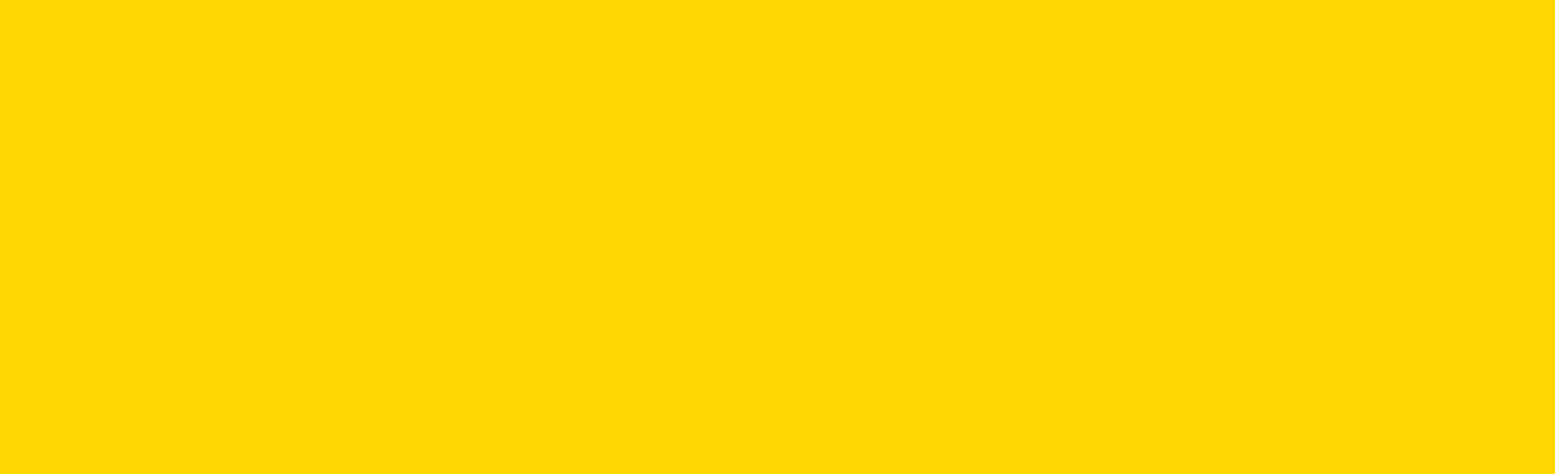
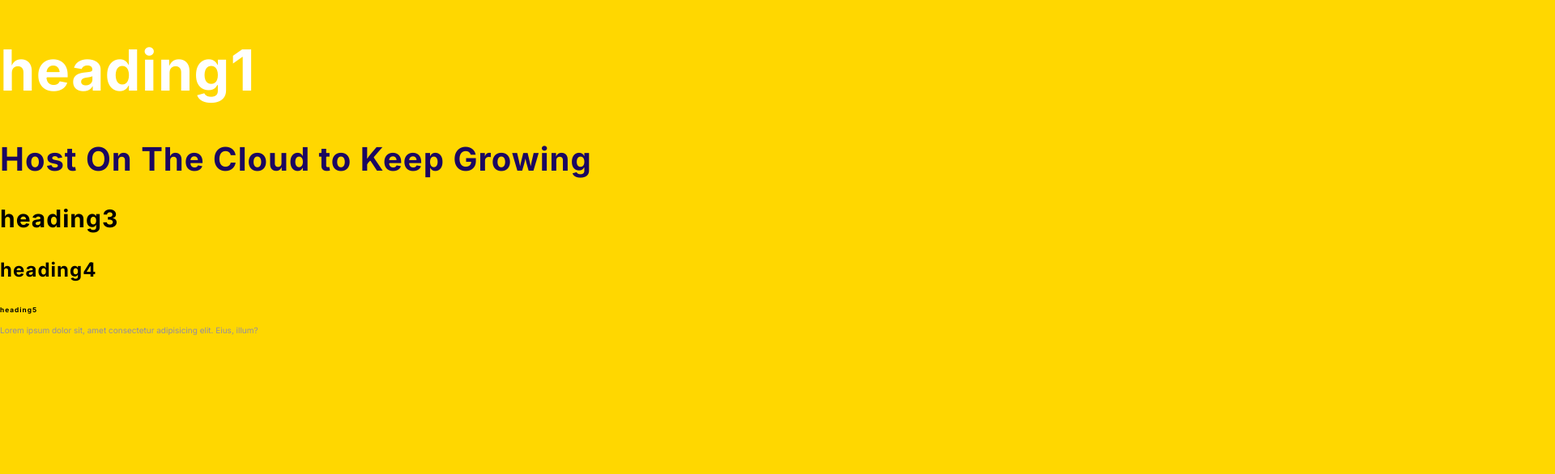
Before and after one commit to Goamhobala/Moshify, a plain HTML site: page Moshify/index.html in a window 1280 px wide. Shown: the top 586 px of the page at 81% size, 1920 px wide, since content can reach past the window. Drawn offline with Linux system fonts and the light colour scheme.

Commit message:
correct font sizes for headings

```diff
--- a/Moshify/css/style.css
+++ b/Moshify/css/style.css
@@ -30,19 +30,23 @@ h5 {
 }
 
 h1 {
-  font-size: 70rem;
+  font-size: 7rem;
   color: var(--color_blackbg_heading);
 }
 
 h2 {
-  font-size: 40rem;
+  font-size: 4rem;
   color: var(--color_whitebg_heading);
 }
 
 h3 {
-  font-size: 30rem;
+  font-size: 3rem;
 }
 
 h4 {
-  font-size: 24rem;
+  font-size: 2.4rem;
 }
+
+p {
+  color: var(--color_text);
+}
```
